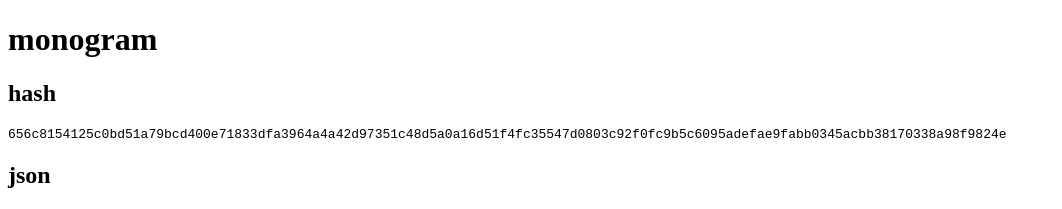
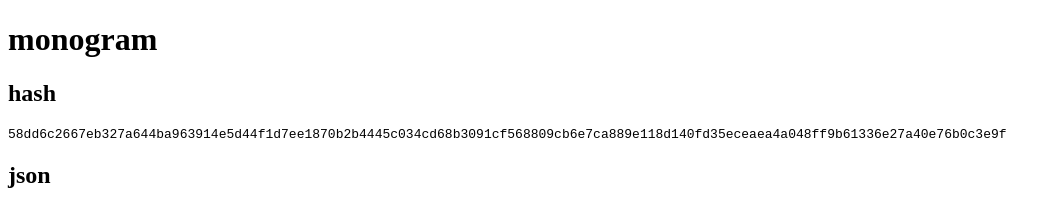
Before and after one commit to totatoti/monogram, a website: page docs/index.html in a window 1280 px wide. Shown: the top 209 px of the page, without its empty margins (0-1062 px from the left). Drawn offline with Linux system fonts and the light colour scheme.

Commit message:
docs: add math parameter

```diff
--- a/docs/index.html
+++ b/docs/index.html
@@ -59,7 +59,16 @@
         'audio_analyser_number_of_outputs',
         'audio_analyser_channel_count',
         'audio_analyser_channel_count_mode',
-        'audio_analyser_channel_interpretation'
+        'audio_analyser_channel_interpretation',
+        'math_asinh',
+        'math_acosh',
+        'math_atanh',
+        'math_expm1',
+        'math_cbrt',
+        'math_log1p',
+        'math_sinh',
+        'math_cosh',
+        'math_tanh'
       ])
       document.getElementById('hash').innerText = hash
     </script>
```
Also changed, not shown: README.md.
